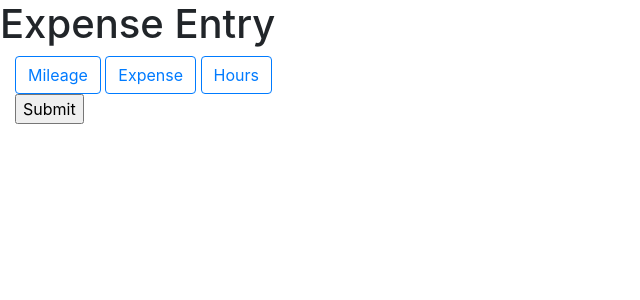
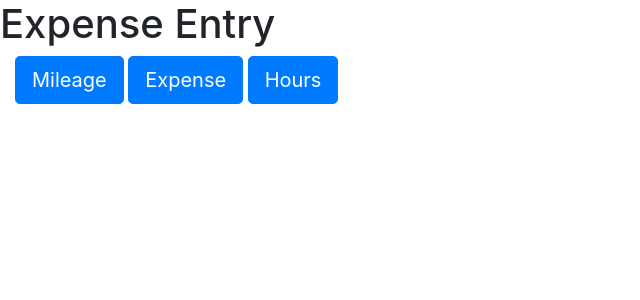
Before and after one commit to radixp0int/expensify360, a Django app: page /expense/ in a window 1280 px wide. Shown: the part 56-356 px from the top of the page, without its empty margins (0-640 px from the left). Run offline with Django 3.2, Linux system fonts and the light colour scheme; some libraries are stand-ins or nearby versions.

Commit message:
Changed expense page to only handle the routing to the form pages.

```diff
--- a/Expensify360/Expensify360/templates/expense.html
+++ b/Expensify360/Expensify360/templates/expense.html
@@ -9,30 +9,9 @@
 
     <div class="container float-left">
 
-        <script> function toggleForm(formID, callButton) {
-            const form = document.getElementById(formID);
-            const button = document.getElementById(callButton);
-
-            form.hidden = !form.hidden;
-
-            if (button.getAttribute('class') === "btn btn-outline-primary") {
-                button.setAttribute('class', "btn btn-primary");
-            }
-            else {
-                button.setAttribute('class', "btn btn-outline-primary");
-            }
-        }
-        </script>
-
-        <button class="btn btn-outline-primary" type="button" ID="MileageToggle" onclick='toggleForm("mileage-form", "MileageToggle")'>Mileage</button>
-        <button class="btn btn-outline-primary" type="button" ID="ExpenseToggle" onclick='toggleForm("expense-form", "ExpenseToggle")'>Expense</button>
-        <button class="btn btn-outline-primary" type="button" ID="HourToggle" onclick='toggleForm("hours-form", "HourToggle")'>Hours</button>
-
-        <form method="post" id="mileage-form">
-            {% csrf_token %}
-            {{ form|crispy }}
-            <input type="submit" value="Submit">
-        </form>
+        <button class="btn btn-primary btn-lg" type="button" ID="MileageToggle" onclick="location.href='/expense/MileageEntry'">Mileage</button>
+        <button class="btn btn-primary btn-lg" type="button" ID="ExpenseToggle" onclick="location.href='/expense/ExpenseEntry'">Expense</button>
+        <button class="btn btn-primary btn-lg" type="button" ID="HourToggle" onclick="location.href='/expense/TimeEntry'">Hours</button>
 
     </div>
 
```
Also changed, not shown: Expensify360/db.sqlite3.
